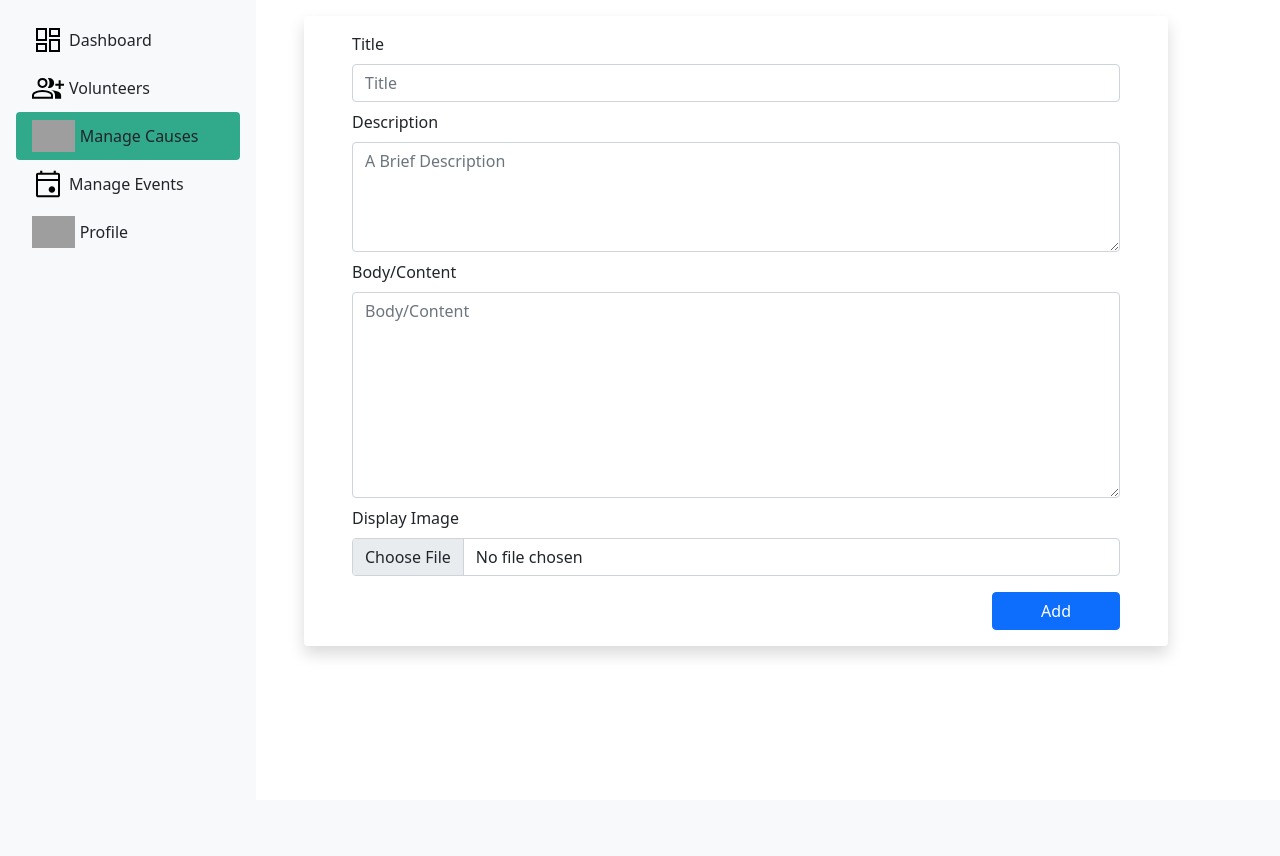
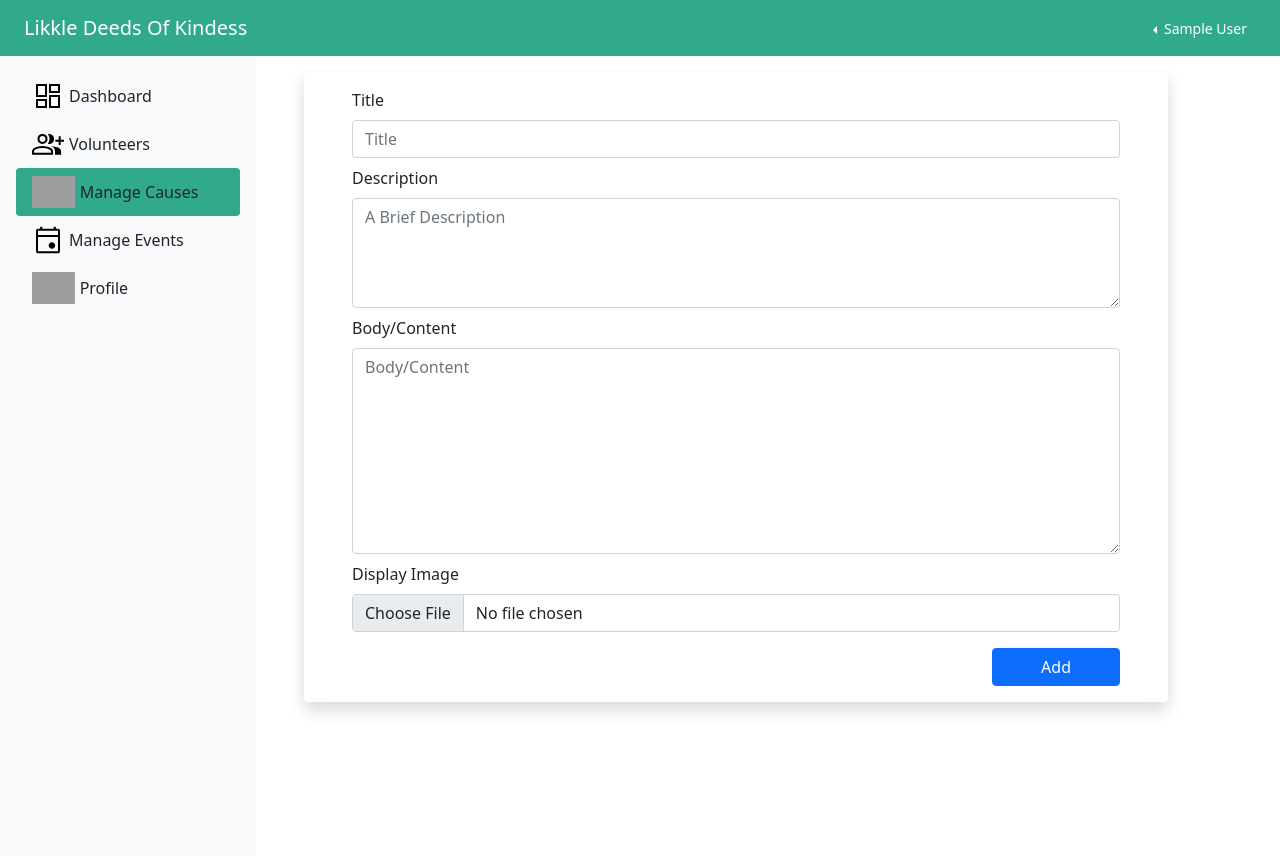
Before and after one commit to MCole-K9/LikkleDeedsOfKindess, a Django app: page /User/AddCause in a window 1280 px wide. Before the commit the page ends 655 px from the top, so only its background shows below. Run offline with Django 4.2, Linux system fonts and the light colour scheme; the visitor is signed in with stand-in values (Sample User, id 1); some libraries are stand-ins or nearby versions; grey boxes are pictures that could not be loaded.

Commit message:
created topnav

```diff
--- a/LikkleDeedsOfKindness/templates/Portal.html
+++ b/LikkleDeedsOfKindness/templates/Portal.html
@@ -29,7 +29,12 @@
             </div>
           </div>
         </div>
-      </div>
+    </div>
+
+
+    <div>
+      {% include "component/topnav.html" %}
+    </div>
 
     <div class="container-fluid">
         <div class="row g-0">
--- /dev/null
+++ b/LikkleDeedsOfKindness/templates/component/topnav.html
@@ -0,0 +1,18 @@
+<nav class="navbar navbar-expand-lg navbar-light px-4" style="background-color: #31A98B">
+    <div class="container-fluid  ">
+      <a class="navbar-brand  text-white" href="{% url 'Index' %}">Likkle Deeds Of Kindess</a>
+    </div>
+    <ul class="navbar-nav ms-auto">
+      <li class="text-white">
+        <div class="dropdown dropstart">
+          <a class="btn btn-sm btn-info dropdown-toggle text-white" href="#" role="button" id="dropdownMenuLink" data-bs-toggle="dropdown" aria-expanded="false">
+            {{request.user.first_name}} {{request.user.last_name}}
+          </a>
+          <ul class="dropdown-menu" aria-labelledby="dropdownMenuLink">
+            <li><a class="dropdown-item" href="{% url 'Index' %}">Home</a></li>
+            <li><a class="dropdown-item" href="{% url 'Logout' %}">Logout</a></li>
+          </ul>
+        </div>
+      </li>
+    </ul>
+  </nav>
```
